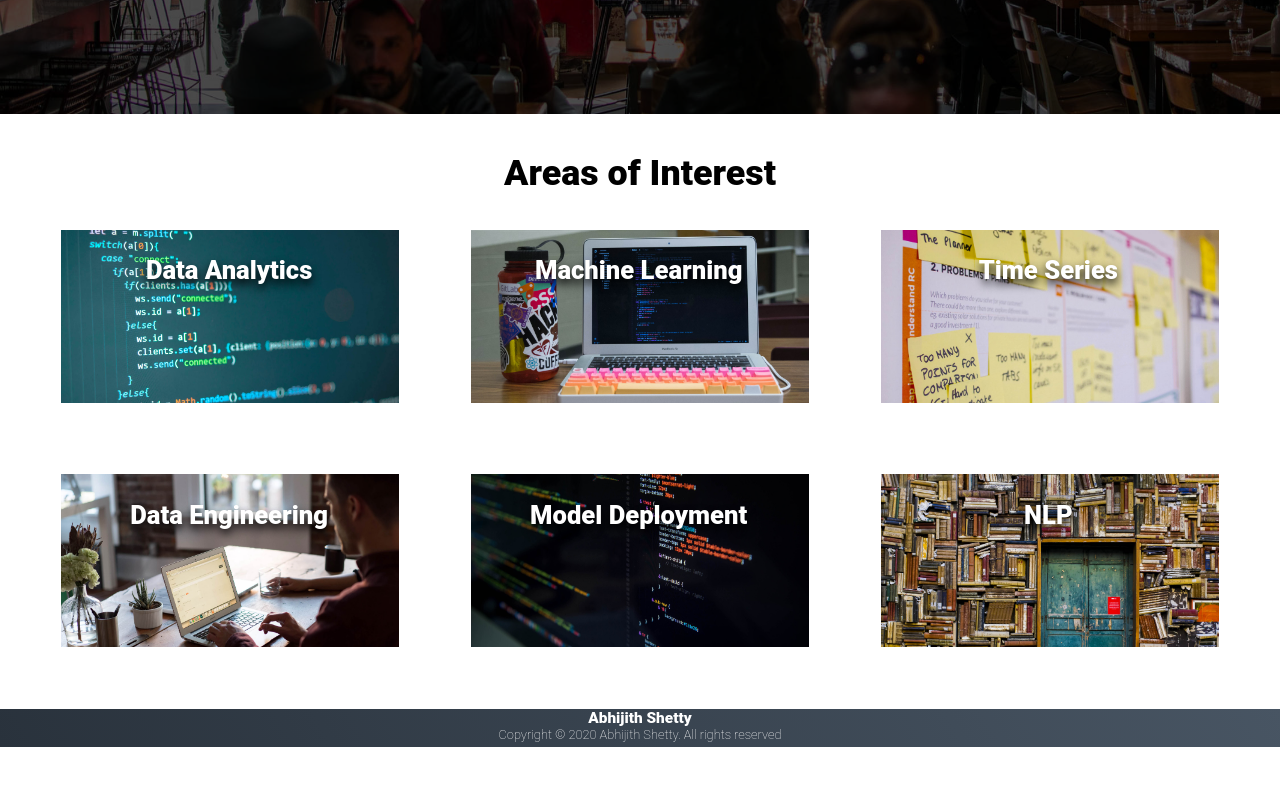
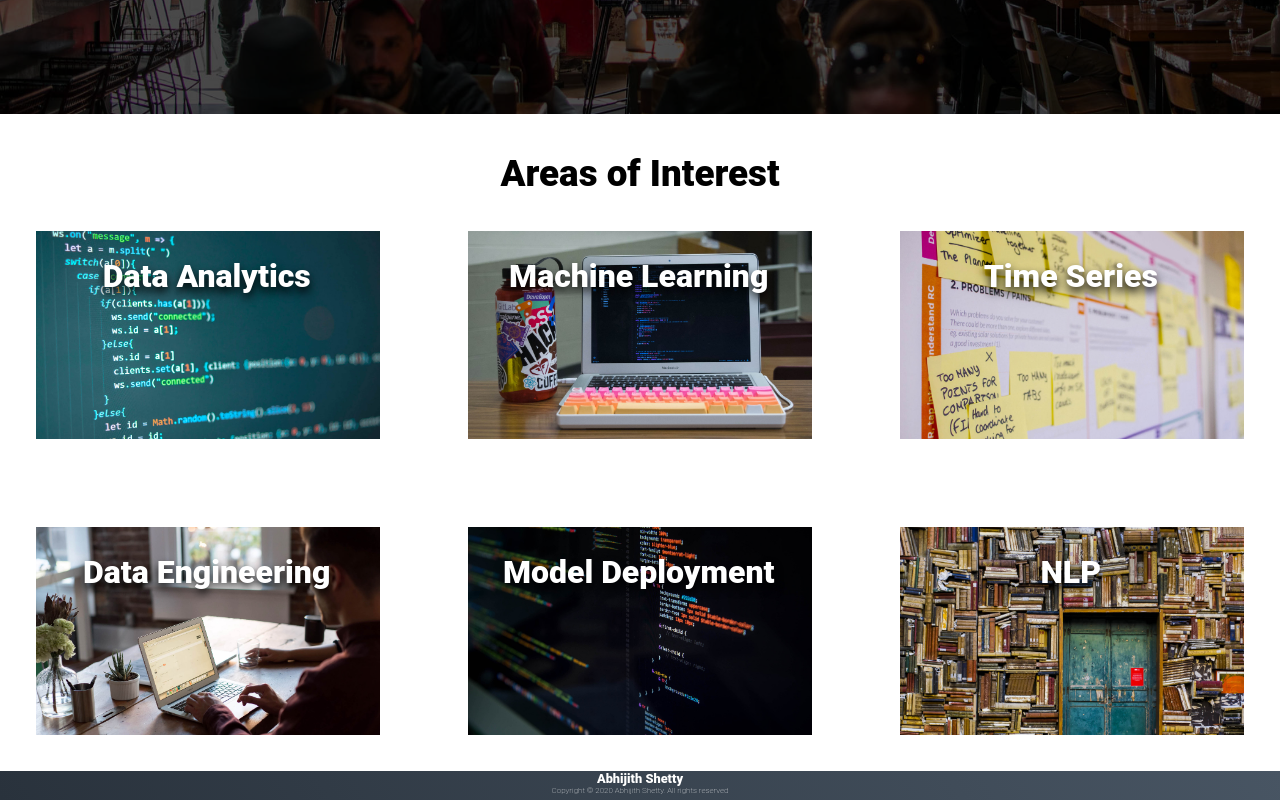
Before and after one commit to Abhijith-Shetty7/Portfolio, a plain HTML site: page index.html in a window 1280 px wide. Shown: the part 686-1486 px from the top of the page. Before the commit the page ends 1433 px from the top, so only its background shows below. Drawn offline with Linux system fonts and the light colour scheme.

Commit message:
new index.html

```diff
--- a/style.css
+++ b/style.css
@@ -5,7 +5,7 @@
 	box-sizing: border-box;
 }
 html {
-  font:3vw;
+  font:5vw;
 	font-family: roboto;
 	scroll-behavior: smooth;
 }
@@ -42,7 +42,7 @@ p {
 	text-align: center;
 }
 .section-title span {
-	color: crimson;
+	color: grey;
 }
 
 .cta {
@@ -50,7 +50,7 @@ p {
 	padding: 10px 30px;
 	color: white;
 	background-color: transparent;
-	border: 2px solid crimson;
+	border: 2px solid grey;
 	font-size: 2rem;
 	text-transform: uppercase;
 	letter-spacing: .1rem;
@@ -60,7 +60,7 @@ p {
 }
 .cta:hover {
 	color: white;
-	background-color: crimson;
+	background-color: grey;
 }
 .brand h1 {
   padding: 0;
@@ -242,7 +242,7 @@ p {
 #hero h1 {
 	display: block;
 	width: fit-content;
-	font-size: 1rem;
+	font-size: 3rem;
 	position: relative;
 	color: transparent;
 	animation: text_reveal .5s ease forwards;
@@ -280,7 +280,7 @@ p {
 
 .head1 {
   color: black;
-  font-size: 2.8vw;
+  font-size: 2.3rem;
   font-family: roboto;
   font-weight: 900;
   position: relative;
@@ -290,10 +290,11 @@ p {
 .portfolio-items-wrapper {
   display: grid;
   grid-template-columns: 1fr 1fr 1fr;
-  padding-top: 0;
-  padding-bottom:2vw;
-  padding-left:2vw;
-  padding-right:2vw;
+	align-items: center;
+	grid-template-columns: repeat(auto-fit, minmax(400px, 1fr));
+	grid-gap: 1rem;
+  padding: 0;
+
 }
 
 .portfolio-item-wrapper {
@@ -317,7 +318,7 @@ p {
   background-size: cover;
   background-position: center;
   background-repeat: no-repeat;
-  height: 13.5vw;
+  height: 13rem;
   width: 100%;
 }
 
@@ -328,7 +329,8 @@ p {
   display: flex;
   flex-direction: column;
   align-items: center;
-  height: 100%;
+  width: 100%;
+	height: 10rem;
   text-align: center;
 }
 
@@ -337,7 +339,7 @@ p {
   margin-top: 0vw;
   transition: 1s;
   color: transparent;
-  font-size: 1.4vw;
+  font-size: 1.6rem;
 }
 
 .image-blur {
@@ -349,7 +351,7 @@ p {
   margin-left: 1vw;
   margin-right: 1.2vw;
   color: white;
-  font-size: 2vw;
+  font-size: 2rem;
   font-weight: 900;
   text-align: center;
   text-shadow: 0 5px 10px rgba(0, 0, 0, 1);
@@ -440,10 +442,7 @@ p {
 		font-size: 4rem;
 	}
 
-	/* Hero */
-	#hero h1 {
-		font-size: 3rem;
-	}
+
 	/* End Hero */
 }
 
@@ -482,20 +481,20 @@ p {
 
 #footer1 .brand1 {
   color: white;
-  font-size: 1.2vw;
+  font-size: 0.8rem;
   font-weight: 900;
   text-align: center;
 }
 
 #footer1 .brand2 {
   color: white;
-  font-size: 1vw;
+  font-size: 0.5rem;
   font-weight: lighter;
   text-align: center;
 }
 
 #footer1 .footer2 {
-  height: 3vw;
+  height: 1.8rem;
   flex-direction: column;
   justify-content: center;
 }
```
Also changed, not shown: 1 other file.
